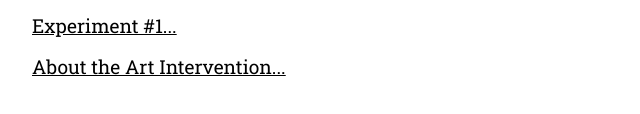
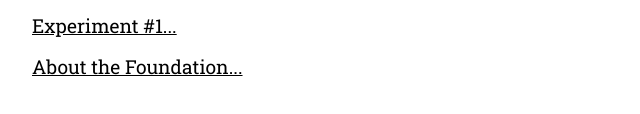
Before and after one commit to TheSingularityIsHere/singularityishere-web, a plain HTML site: page index.html in a window 1280 px wide. Shown: the part 1004-1118 px from the top of the page, 208-848 px from the left. Drawn offline with Linux system fonts and the light colour scheme; no server answers.

Commit message:
Renames "Art Intervention" to "Foundation" and activates trailer.

```diff
--- a/index.html
+++ b/index.html
@@ -148,14 +148,14 @@
   </div>
 
   <p>
-    <a href="#" id="showmore" class="morelink">About the Art Intervention...</a>
+    <a href="#" id="showmore" class="morelink">About the Foundation...</a>
   </p>
 
   <div style="display:none" id="more">
-    <h2>About the Art Intervention</h2>
+    <h2>About the Foundation</h2>
 
     <div class="video-top">
-      <video src="exp001_teaser.mp4" controls poster="exp001_teaser.jpg"></video>
+      <video src="foundation_trailer.mp4" controls poster="foundation_trailer.jpg"></video>
       </video>
     </div>
 
```
Also changed, not shown: foundation_trailer.jpg (added).
